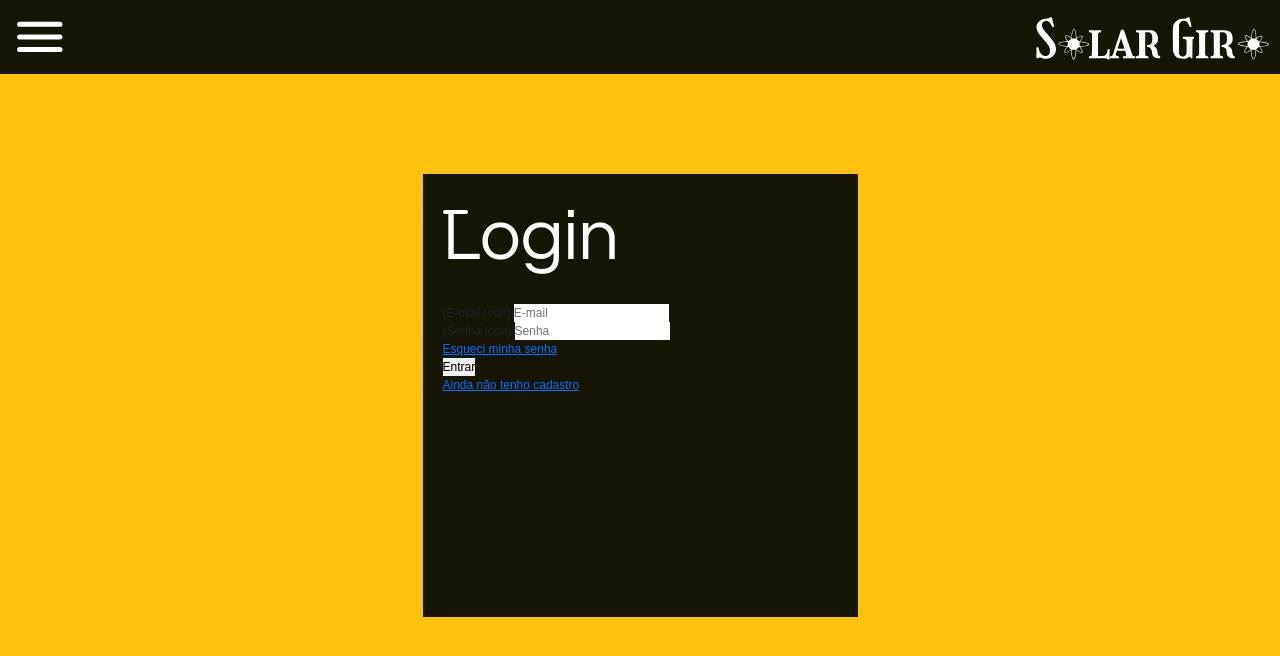
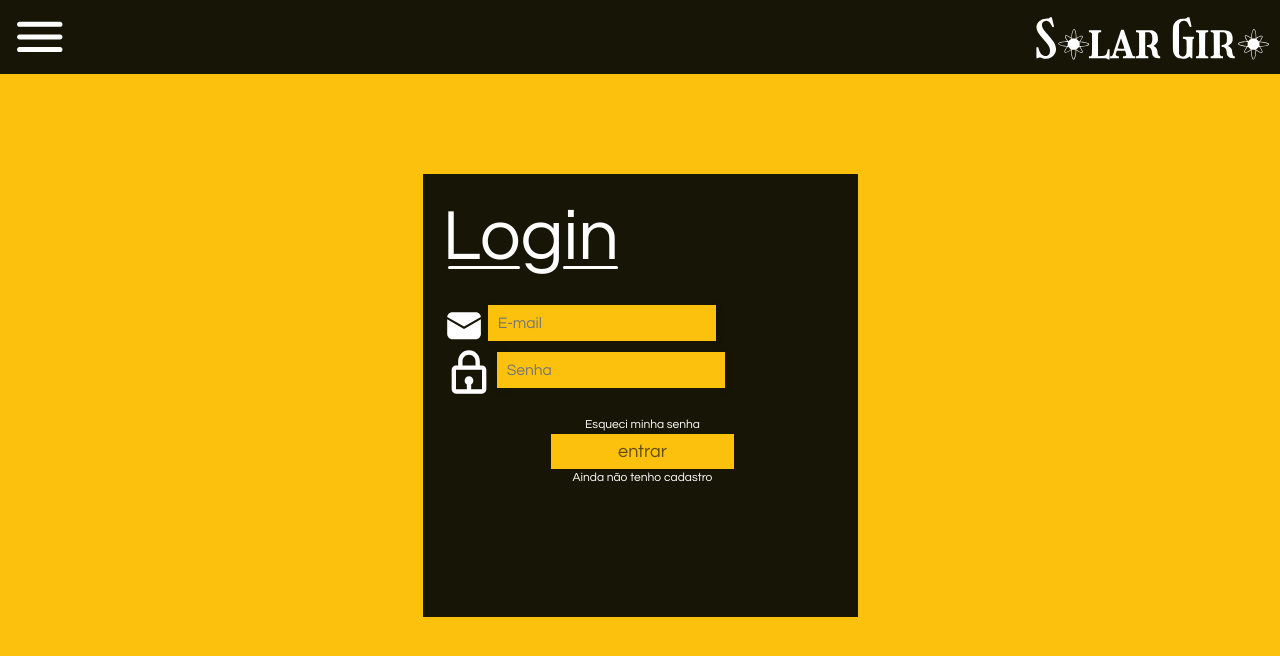
Before and after one commit to Voigt0/TCC-Website, a PHP site: page /php/login.php in a window 1280 px wide. Shown: the top 656 px of the page. Run offline with PHP 8.4, Linux system fonts and the light colour scheme.

Commit message:
COMMIT 08: Alteração no CSS
Larissa: Alteração nas propriedades CSS do formulário da página de login

```diff
--- /dev/null
+++ b/css/style.css
@@ -0,0 +1,102 @@
+@import url('https://fonts.googleapis.com/css2?family=Questrial&display=swap');
+* {
+    font-size: 12px;
+    margin: 0;
+    border: 0;
+    padding: 0;
+    box-sizing: border-box;
+    font-family: 'Questrial', sans-serif;
+}
+
+body{
+    background-color: #FBC10D;
+}
+
+.container{
+    margin-top: 100px;
+    width: 435px;
+    height: 443px;
+    background-color: #171606;
+    justify-content: center;
+    align-items: center;
+    position: relative;
+
+}
+
+.box{
+    position: absolute;
+    top: 20px;
+    left: 20px;
+    width: 400px;
+    height: 420px;
+}
+
+.form-footer{
+    text-align: center;
+}
+
+.input-box input {
+    /* margin: 0.6rem 0; */
+    /* padding: 0.8rem 5rem; */
+    padding: 0.8rem;
+    width: 19rem;
+    height: 3rem;
+    border: none;
+    box-shadow: 1px 1px 6px #0000001c;
+    font-size: 1.3rem;
+    background-color: #FBC10D;
+
+}
+/*
+.input-box input:hover {
+    background-color: #eeeeee75;
+}
+
+.input-box input:focus-visible {
+    outline: 1px solid #6c63ff;
+} */
+
+h2{
+    color: #ffffff;
+    font-size: 6rem;
+    font-family: 'Questrial', sans-serif;
+}
+
+.underline1 {
+    content: '';
+    position: absolute;
+    height: 3px;
+    width: 72px;
+    bottom: 345px;
+    left: 5.5px;
+    border-radius: 8px;
+    background: #ffffff;
+}
+
+.underline2 {
+    content: '';
+    position: absolute;
+    height: 3px;
+    width: 55px;
+    bottom: 345px;
+    left: 120px;
+    border-radius: 8px;
+    background: #ffffff;
+}
+
+button{
+    background-color: #FBC10D;
+    width: 182.45px;
+    height: 34.59px;
+}
+
+.button-text{
+    font-size: 1.5rem;
+    font-family: 'Questrial', sans-serif;
+    color: rgba(0, 0, 0, 0.60);
+}
+
+a{
+    text-decoration: none;
+    color: #ffffff;
+}
--- a/php/login.php
+++ b/php/login.php
@@ -7,7 +7,7 @@
     <title>Solar Giro</title>
     <link rel="icon" type="image/x-icon" href="../img/favicon/favicon.ico">
     <link rel="stylesheet" href="../bootstrap-5.2.0-beta1-dist/css/bootstrap.min.css">
-    <link rel="stylesheet" href="../style/style.css">
+    <link rel="stylesheet" href="../css/style.css">
 </head>
 <body>
     <nav class="navbar" style="background-color: #171606;">
@@ -66,22 +66,28 @@
             <div class="box">
         <section>
         <div class="form">
-            <form action="" method="">
+            <form action="" method="" id="register">
                 <div class="form-title"><h2>Login</h2></div>
-                <div class="underline"></div>
+                <div class="underline1"></div>
+                <div class="underline2"></div>
                 <br>
-                <label for="email">(E-mail Icon)</label>
+                    <div class="input-box">
+                        <label for="email"><img src="../img/icons/emailIcon.svg"></label>
                         <input class="" type="email" id="email" name="email" placeholder="E-mail" value="" required>
                         <br>
-                <label for="senha">(Senha Icon)</label>
+                    </div>
+                    <div class="input-box">
+                        <label for="senha"><img src="../img/icons/passwordIcon.svg"></label>
                         <input class="" type="password" id="senha" name="senha" placeholder="Senha" value="" required>
+                    </div>
                         <br>
+                        <div class="form-footer">
                         <a href="forgetPass.php">Esqueci minha senha</a>
                         <br>
-                <button class="" type="submit" id="" name="" value="">Entrar</button>
+                        <button class="" type="submit" id="" name="" value=""><div class="button-text">entrar</div></button>
                         <br>
                         <a href="register.php">Ainda não tenho cadastro</a>
-            </div>
+                </div></div>
             </form>
         </div>
     </section>
--- a/style/style.css
+++ /dev/null
@@ -1,51 +0,0 @@
-@import url('https://fonts.googleapis.com/css2?family=Questrial&display=swap');
-* {
-    font-size: 12px;
-    margin: 0;
-    border: 0;
-    padding: 0;
-    box-sizing: border-box;
-    font-family: sans-serif;
-}
-
-body{
-    background-color: #FBC10D;
-}
-
-.container{
-    margin-top: 100px;
-    width: 435px;
-    height: 443px;
-    background-color: #171606;
-    display: flex;
-    flex-direction: row;
-    justify-content: center;
-    align-items: center;
-    position: relative;
-}
-
-.box{
-    position: absolute;
-    top: 20px;
-    left: 20px;
-    width: 400px;
-    height: 420px;
-    display: flex;
-    flex-direction: row;
-}
-
-h2{
-    color: #ffffff;
-    font-size: 6rem;
-    font-family: 'Questrial', sans-serif;}
-
-h2::before {
-    content: '';
-    position: absolute;
-    height: 4px;
-    width: 25px;
-    bottom: 400px;
-    left: 0;
-    border-radius: 8px;
-    background: #ffffff;
-}
```
Lines whose indentation alone changed are shown as unchanged.
